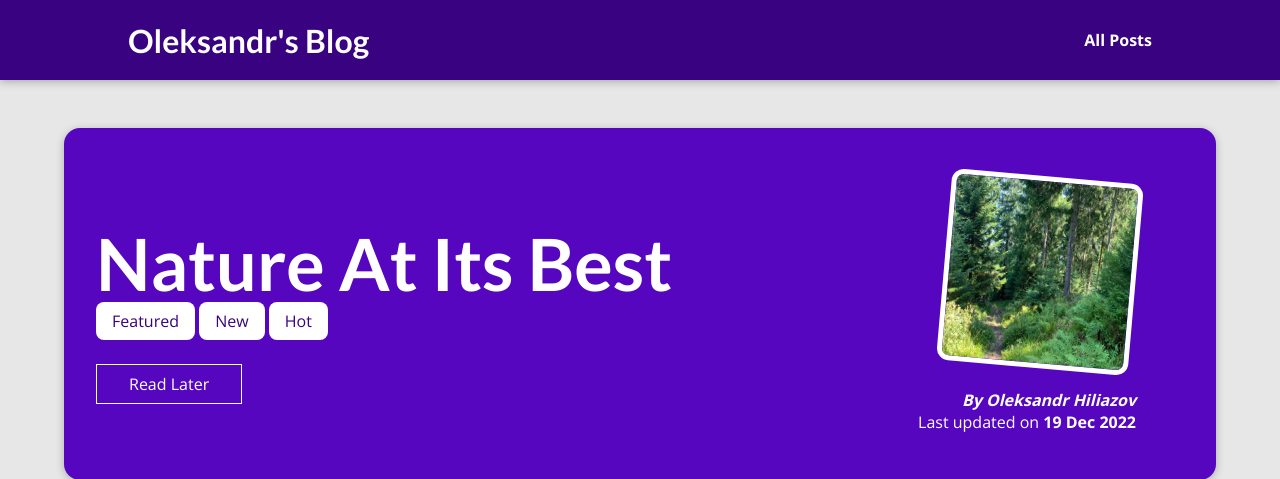
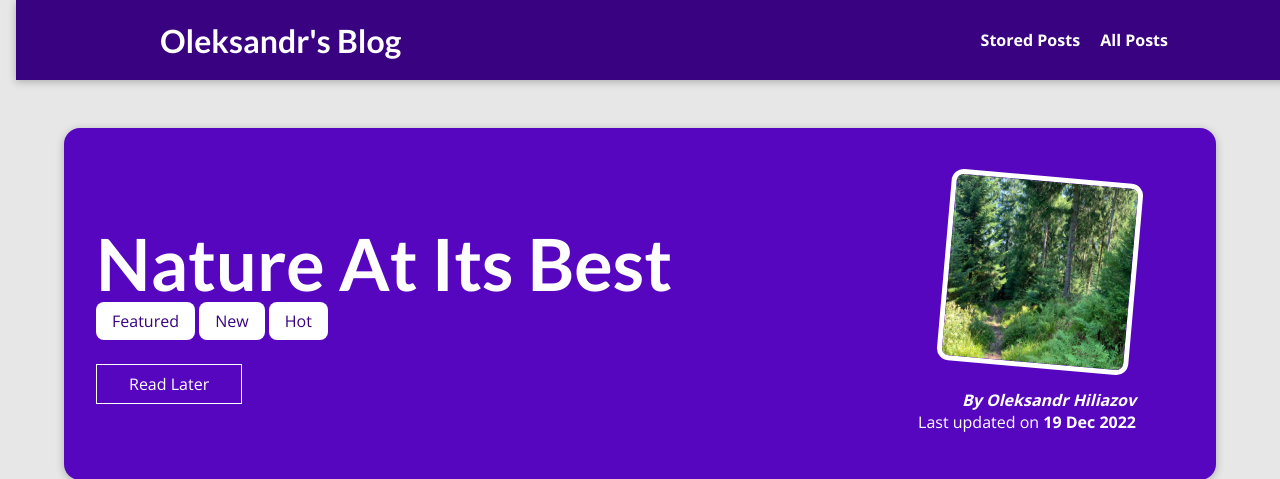
Before and after one commit to ohiliazov/django-complete-guide, a Django app: a page that uses my_site/templates/base.html in a window 1280 px wide. Shown: the top 479 px of the page. Run offline with Django 3.2, Linux system fonts and the light colour scheme; data comes from the database, SQL or seed files in the repository; both versions use the stored data as it was after the commit.

Commit message:
Finished blog

```diff
--- a/my_site/blog/templates/blog/post-detail.html
+++ b/my_site/blog/templates/blog/post-detail.html
@@ -28,7 +28,7 @@
       <form action="{% url "read-later" %}" method="POST">
         {% csrf_token %}
         <input type="hidden" name="post_id" value="{{ post.id }}">
-        <button>Read Later</button>
+        <button>{% if saved_for_later %}Remove From "Read Later"{% else %}Read Later{% endif %}</button>
       </form>
     </div>
     <article>
--- a/my_site/blog/views.py
+++ b/my_site/blog/views.py
@@ -26,8 +26,13 @@ class AllPostsView(ListView):
 
 
 class SinglePostView(View):
+    def is_stored_post(self, request, post_id):
+        stored_posts = request.session.get("stored_posts")
+        return stored_posts and post_id in stored_posts
+
     def get(self, request, slug):
         post = Post.objects.get(slug=slug)
+
         return render(
             request,
             "blog/post-detail.html",
@@ -36,6 +41,7 @@ class SinglePostView(View):
                 "post_tags": post.tags.all(),
                 "comments": post.comments.order_by("-id").all(),
                 "comment_form": CommentForm(),
+                "saved_for_later": self.is_stored_post(request, post.id),
             },
         )
 
@@ -63,16 +69,34 @@ class SinglePostView(View):
                 "post_tags": post.tags.all(),
                 "comments": post.comments.order_by("-id").all(),
                 "comment_form": comment_form,
+                "saved_for_later": self.is_stored_post(request, post.id),
             },
         )
 
 
 class ReadLaterView(View):
+    def get(self, request):
+        stored_posts = request.session.get("stored_posts")
+
+        context = {}
+        if not stored_posts:
+            context["posts"] = []
+            context["has_posts"] = False
+        else:
+            context["posts"] = Post.objects.filter(id__in=stored_posts)
+            context["has_posts"] = True
+
+        return render(request, "blog/stored-posts.html", context)
+
     def post(self, request):
         stored_posts = request.session.get("stored_posts", [])
         post_id = int(request.POST["post_id"])
 
-        if post_id not in stored_posts:
+        if post_id in stored_posts:
+            stored_posts.remove(post_id)
+        else:
             stored_posts.append(post_id)
 
+        request.session["stored_posts"] = stored_posts
+
         return HttpResponseRedirect("/")
--- a/my_site/my_site/settings.py
+++ b/my_site/my_site/settings.py
@@ -102,13 +102,9 @@ AUTH_PASSWORD_VALIDATORS = [
 # https://docs.djangoproject.com/en/3.1/topics/i18n/
 
 LANGUAGE_CODE = "en-us"
-
 TIME_ZONE = "UTC"
-
 USE_I18N = True
-
 USE_L10N = True
-
 USE_TZ = True
 
 # Static files (CSS, JavaScript, Images)
--- a/my_site/static/app.css
+++ b/my_site/static/app.css
@@ -29,12 +29,14 @@ h3 {
   position: absolute;
   top: 0;
   left: 0;
+  margin-left: 1rem;
 }
 
 #main-navigation a {
   text-decoration: none;
   color: white;
   font-weight: bold;
+  margin-left: 1rem;
 }
 
 #main-navigation a:hover,
--- a/my_site/templates/base.html
+++ b/my_site/templates/base.html
@@ -12,7 +12,8 @@
     <header id="main-navigation">
         <h1><a href="{% url "starting-page" %}">Oleksandr's Blog</a></h1>
         <nav>
-            <a href="{% url "posts-page" %}">All Posts</a>
+          <a href="{% url "read-later" %}">Stored Posts</a>
+          <a href="{% url "posts-page" %}">All Posts</a>
         </nav>
     </header>
     {% block content %}{% endblock %}
```
Also changed, not shown: my_site/blog/static/blog/app.css (deleted, +0 -49 lines), my_site/blog/templates/blog/stored-posts.html (+9 -6 lines), my_site/db.sqlite3.
